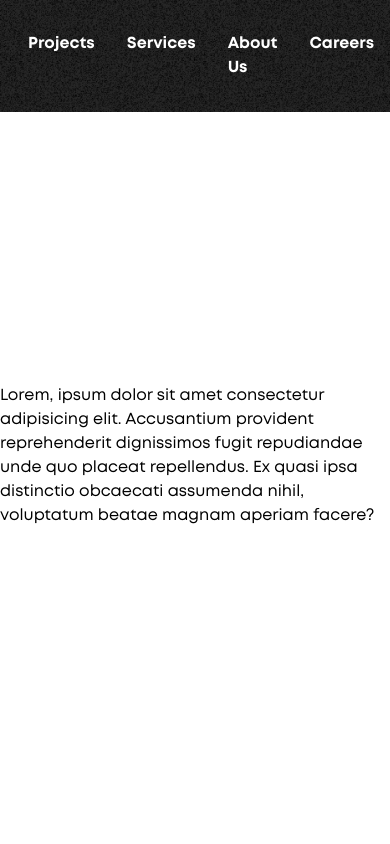
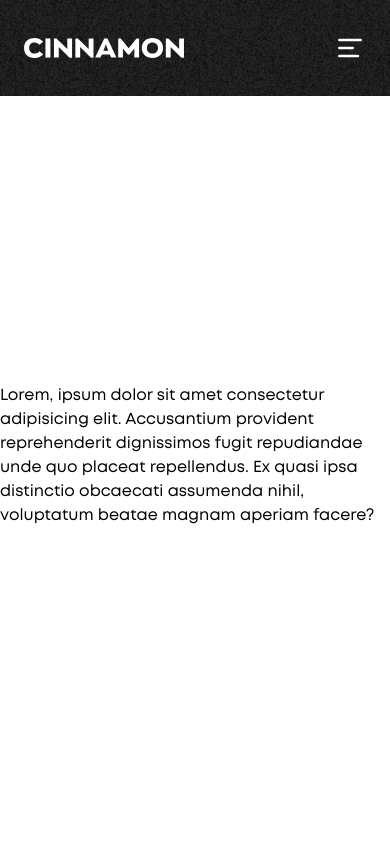
Before and after one commit to alain-kubwayo/the-gym-cinnamon-agency-nextjs, a Next.js app: page / in a window 390 px wide. Shown: the top 844 px of the page. Built offline with nearby package versions, Linux system fonts and the light colour scheme.

Commit message:
add mobile navigation

```diff
--- a/components/navbar/Navbar.js
+++ b/components/navbar/Navbar.js
@@ -27,29 +27,36 @@ const links = [
 
 const Navbar = ({ nav }) => {
   return (
-    <div className="flex items-center justify-between max-w-6xl px-3 mx-auto">
+    <div className="flex items-center justify-between max-w-6xl px-6 py-4 mx-auto md:px-3">
       <div>
-        {!nav ? (
-          <Image src="/svgs/logo.svg" width={160} height={20} alt="Logo" />
-        ) : (
+        {nav ? (
           <Image
             src="/svgs/logo-black.svg"
             width={160}
             height={20}
             alt="Logo"
           />
+        ) : (
+          <Image src="/svgs/logo.svg" width={160} height={20} alt="Logo" />
         )}
       </div>
-      <div className="flex items-center justify-between space-x-10">
+      <div className="items-center justify-between hidden space-x-10 md:flex">
         <ul className={nav ? "flex text-black" : "flex text-white"}>
           {links.map((link) => (
             <NavigationLink text={link.text} key={link.id} />
           ))}
         </ul>
-        <button className="p-4 rounded-full ring-2 ring-white ring-inset bg-primary">
-          <Image width={13} height={16} src="/svgs/play.svg" alt="Play" />
+        <button className={`p-4 transition duration-300 rounded-full ring-2 ring-white ring-inset hover:bg-secondary ${nav ? 'bg-white ring-secondary' : ''}`}>
+          <svg xmlns="http://www.w3.org/2000/svg" width="24" height="24" viewBox="0 0 24 24" fill={nav ? "#5135FF" : "bg-black"} stroke={ nav ? "#5135FF" : "white"} strokeWidth="2" strokeLinecap="round" strokeLinejoin="round" className="feather feather-play"><polygon points="5 3 19 12 5 21 5 3"></polygon></svg>
         </button>
         <PrimaryButton text="Contact Us" />
+      </div>
+      <div className="flex md:hidden">
+        <svg xmlns="http://www.w3.org/2000/svg" width="32" height="32" viewBox="0 0 32 32" fill="none">
+          <path d="M5.33301 8H26.6663" stroke={nav ? "#000" : "white"} strokeWidth="2.5" strokeLinecap="round" strokeLinejoin="round"/>
+          <path d="M5.33301 16H18.6663" stroke={nav ? "#000" : "white"} strokeWidth="2.5" strokeLinecap="round" strokeLinejoin="round"/>
+          <path d="M5.33301 24H23.9997" stroke={nav ? "#000" : "white"} strokeWidth="2.5" strokeLinecap="round" strokeLinejoin="round"/>
+        </svg>
       </div>
     </div>
   );
--- a/components/navbar/NavigationLink.js
+++ b/components/navbar/NavigationLink.js
@@ -3,7 +3,7 @@ import Link from "next/link";
 const NavigationLink = ({ text }) => {
   return (
     <Link href="">
-      <li className="px-4 py-3 text-base font-bolded">{text}</li>
+      <li className="px-4 py-3 text-base transition duration-300 font-bolded hover:text-secondary">{text}</li>
     </Link>
   );
 };
--- a/components/sections/Navigation.js
+++ b/components/sections/Navigation.js
@@ -14,7 +14,7 @@ const Navigation = () => {
     <section
       className={
         nav
-          ? "bg-white fixed top-0 w-full py-4 text-black"
+          ? "bg-white fixed top-0 w-full text-black"
           : "fixed top-0 w-full py-4  bg-noise-texture backdrop-brightness-[.15]"
       }
     >
```
Also changed, not shown: public/svgs/menu-light.svg (added).
